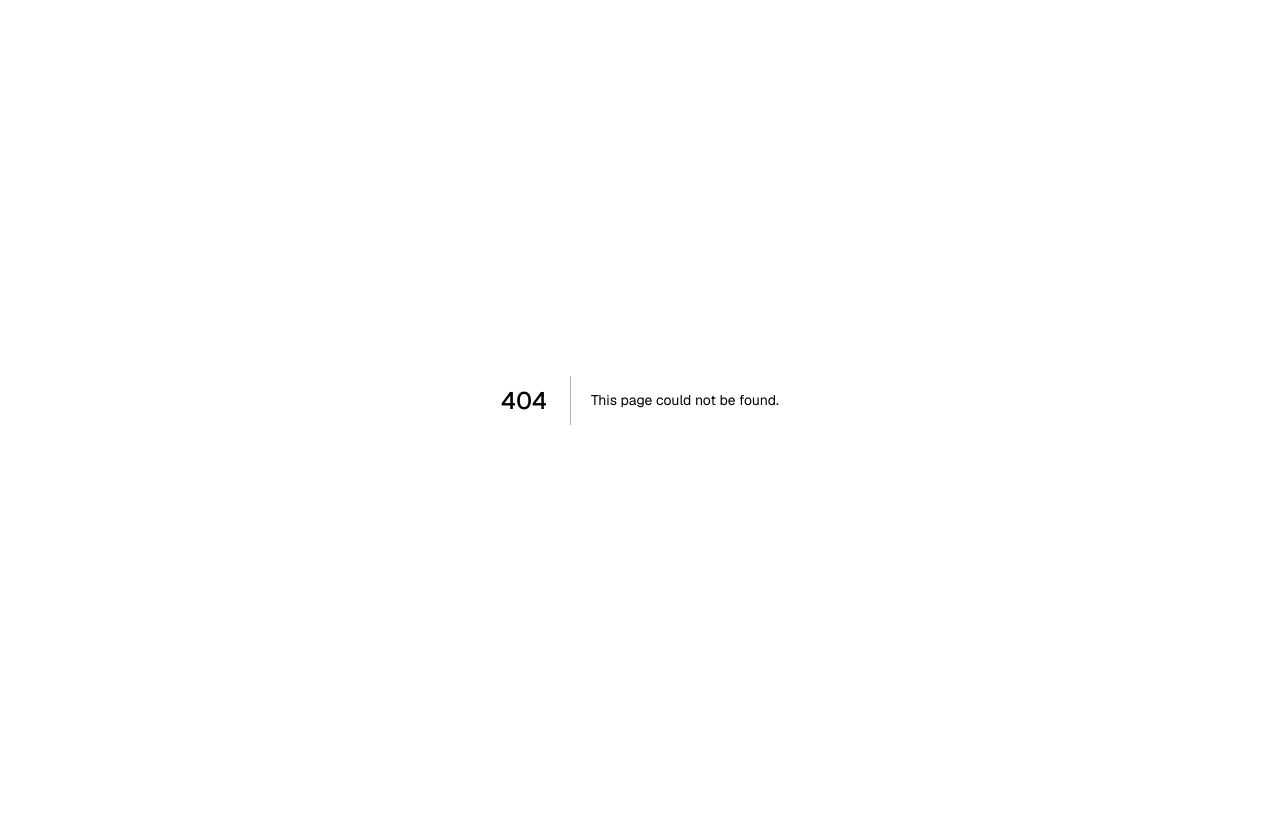
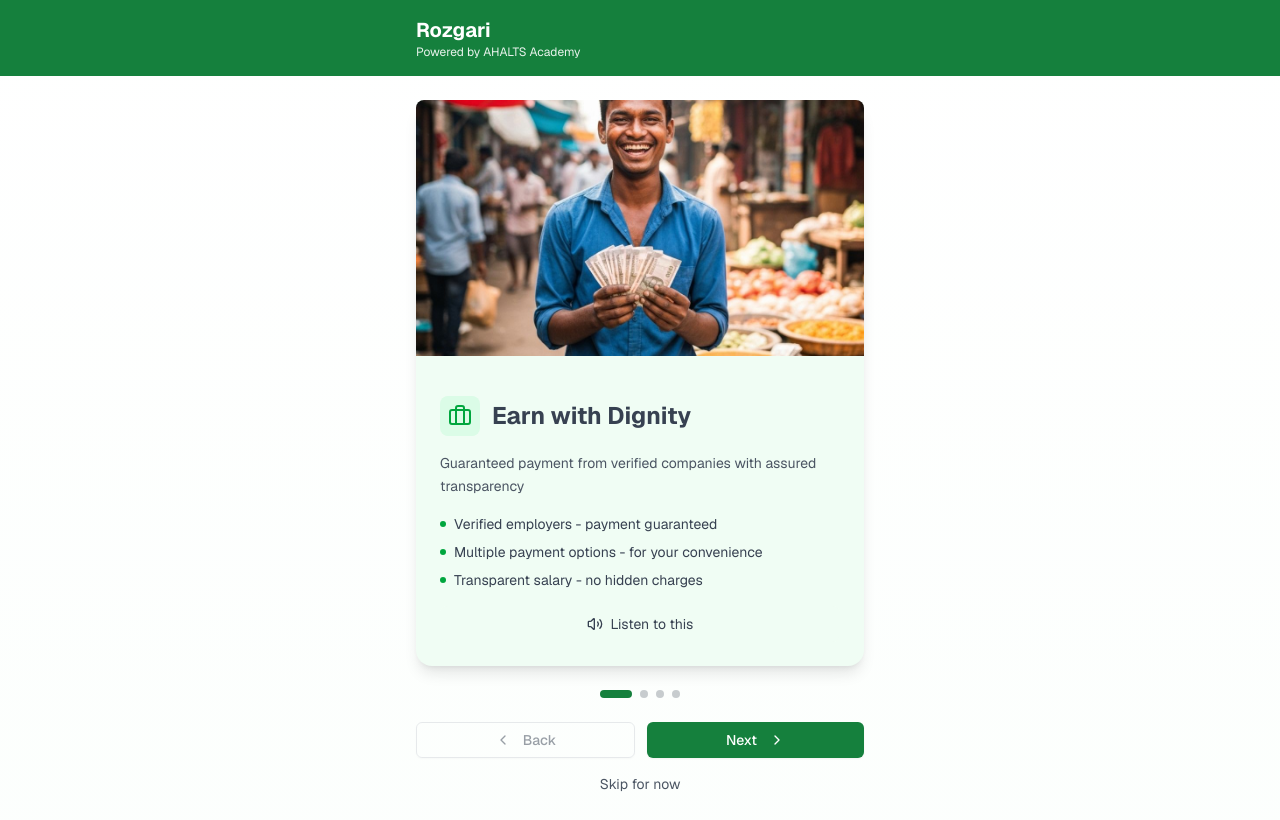
Before and after one commit to netcruxx-admin/chathub-tiptop-web, a Next.js app: page /onboarding in a window 1280 px wide. Before the commit this address had no page. Built offline with nearby package versions, Linux system fonts and the light colour scheme.

Commit message:
onboarding page

```diff
--- a/src/app/(auth)/confirmLanguage/page.tsx
+++ b/src/app/(auth)/confirmLanguage/page.tsx
@@ -59,7 +59,14 @@ export default function ConfirmLanguage() {
 					))}
 				</div>
 
-				<Button className="w-full h-12 text-base font-semibold">Continue</Button>
+				<Button
+					className="w-full h-12 text-base font-semibold"
+					onClick={() => {
+						router.push("/onboarding");
+					}}
+				>
+					Continue
+				</Button>
 			</div>
 		</div>
 	);
--- /dev/null
+++ b/src/app/onboarding/page.tsx
@@ -0,0 +1,219 @@
+"use client";
+
+import { useState } from "react";
+import { Button } from "@/components/ui/button";
+import {
+	Briefcase,
+	GraduationCap,
+	TrendingUp,
+	ChevronLeft,
+	ChevronRight,
+	Volume2,
+	Sparkles,
+} from "lucide-react";
+import Image from "next/image";
+
+export default function Onboarding() {
+	const [currentCard, setCurrentCard] = useState(0);
+	const [isVoicePlaying, setIsVoicePlaying] = useState(false);
+
+	const cards = [
+		{
+			icon: Briefcase,
+			iconColor: "text-green-600",
+			listColor: "bg-green-600",
+			bgColor: "bg-green-100",
+			title: "Earn with Dignity",
+			description:
+				"Guaranteed payment from verified companies with assured transparency",
+			points: [
+				"Verified employers - payment guaranteed",
+				"Multiple payment options - for your convenience",
+				"Transparent salary - no hidden charges",
+			],
+			image: "/indian-worker-earning-money-happily.jpg",
+		},
+		{
+			icon: GraduationCap,
+			iconColor: "text-blue-600",
+			listColor: "bg-blue-600",
+			bgColor: "bg-blue-100",
+			title: "Learn",
+			description:
+				"Take your skills to the next level with industry-recognized certifications",
+			points: [
+				"NSDC certified courses - many are free",
+				"CSR-funded programs - companies sponsor your training",
+				"Practical skills from experts - Learn on the job",
+			],
+			image: "/indian-worker-learning-in-training-class.jpg",
+		},
+		{
+			icon: TrendingUp,
+			iconColor: "text-purple-600",
+			listColor: "bg-purple-600",
+			bgColor: "bg-purple-100",
+			title: "Move Forward",
+			description:
+				"Unlock better opportunities with every job and increase your earning potential",
+			points: [
+				"Verify skills to unlock premium jobs",
+				"Earn 30-50% more with certifications",
+				"Career roadmap and mentorship support",
+			],
+			image: "/indian-worker-career-growth-success.jpg",
+		},
+		{
+			icon: Sparkles,
+			iconColor: "text-orange-600",
+			bgColor: "bg-orange-100",
+			title: "Smart Technology",
+			description:
+				"AI-powered platform that understands your needs and delivers the best opportunities",
+			points: [
+				"AI matching - perfect jobs automatically for you",
+				"Live tracking - see application status in real-time",
+				"Interview prep - video tips and practice sessions",
+			],
+			image: "/indian-worker-using-smartphone-app-for-job-search.jpg",
+		},
+	];
+
+	const currentCardData = cards[currentCard];
+	const Icon = currentCardData.icon;
+
+	const handleNext = () => {
+		if (currentCard < cards.length - 1) {
+			setCurrentCard(currentCard + 1);
+		} else {
+			alert("DONE");
+		}
+	};
+
+	const handlePrev = () => {
+		if (currentCard > 0) {
+			setCurrentCard(currentCard - 1);
+		}
+	};
+
+	const handleVoicePlay = () => {
+		setIsVoicePlaying(true);
+		// Simulate voice playing (in real app, this would trigger actual TTS)
+		setTimeout(() => setIsVoicePlaying(false), 3000);
+	};
+
+	return (
+		<div className="min-h-screen bg-gradient-to-b from-background to-muted/20 flex flex-col">
+			{/* Header */}
+			<div className="bg-primary text-primary-foreground py-4 px-4">
+				<div className="max-w-md mx-auto">
+					<h1 className="text-xl font-bold">Rozgari</h1>
+					<p className="text-xs opacity-90">Powered by AHALTS Academy</p>
+				</div>
+			</div>
+
+			{/* Main Card Container */}
+			<div className="flex-1 flex flex-col items-center justify-center px-4 py-6">
+				<div className="w-full max-w-md">
+					{/* Card */}
+					<div className="bg-card rounded-2xl shadow-lg space-y-4">
+						<div className="relative w-full h-48 md:h-64 rounded-tr-lg rounded-tl-lg overflow-hidden bg-muted flex items-center justify-center">
+							<Image
+								src={currentCardData.image || "/placeholder.svg"}
+								alt={currentCardData.title}
+								className="w-full h-full object-cover"
+								fill
+							/>
+						</div>
+
+						<div className="p-6 space-y-4 flex flex-col">
+							{/* Icon and Title */}
+							<div className="flex items-center gap-3">
+								<div className={`p-2 ${currentCardData.bgColor} rounded-lg`}>
+									<Icon className={`w-6 h-6 ${currentCardData.iconColor}`} />
+								</div>
+								<h2 className="text-2xl font-bold">{currentCardData.title}</h2>
+							</div>
+							{/* Description */}
+							<p className="text-sm text-muted-foreground leading-relaxed">
+								{currentCardData.description}
+							</p>
+							{/* Bullet Points */}
+							<ul className="space-y-2">
+								{currentCardData.points.map((point, index) => (
+									<li key={index} className="flex items-center gap-2 text-sm">
+										<span
+											className={`w-1.5 h-1.5 rounded-full ${currentCardData.listColor} flex-shrink-0`}
+										/>
+										<span>{point}</span>
+									</li>
+								))}
+							</ul>
+							{/* Voice Assistant Button */}
+							<button
+								onClick={handleVoicePlay}
+								className="w-full flex items-center justify-center gap-2 py-2 px-4 rounded-lg bg-muted hover:bg-muted/80 transition-colors"
+								disabled={isVoicePlaying}
+							>
+								<Volume2
+									className={`w-4 h-4 ${isVoicePlaying ? "animate-pulse" : ""}`}
+								/>
+								<span className="text-sm">
+									{isVoicePlaying ? "Playing..." : "Listen to this"}
+								</span>
+							</button>
+						</div>
+					</div>
+
+					{/* Progress Dots */}
+					<div className="flex justify-center gap-2 mt-6">
+						{cards.map((_, index) => (
+							<button
+								key={index}
+								onClick={() => setCurrentCard(index)}
+								className={`h-2 rounded-full transition-all ${
+									index === currentCard ? "w-8 bg-primary" : "w-2 bg-muted-foreground/30"
+								}`}
+								aria-label={`Go to card ${index + 1}`}
+							/>
+						))}
+					</div>
+
+					{/* Navigation Buttons */}
+					<div className="flex gap-3 mt-6">
+						<Button
+							variant="outline"
+							onClick={handlePrev}
+							className="flex-1 flex items-center bg-transparent disabled:hover:bg-transparent"
+							disabled={currentCard <= 0}
+						>
+							<ChevronLeft className="w-4 h-4 mr-1 mt-[1px]" />
+							Back
+						</Button>
+						<Button onClick={handleNext} className="flex-1 flex items-center">
+							{currentCard < cards.length - 1 ? (
+								<>
+									Next
+									<ChevronRight className="w-4 h-4 ml-1 mt-[1px]" />
+								</>
+							) : (
+								<>
+									Start Profile Creation
+									<ChevronRight className="w-4 h-4 ml-1 mt-[1px]" />
+								</>
+							)}
+						</Button>
+					</div>
+
+					{/* Skip Option */}
+					<button
+						onClick={() => alert("DONE")}
+						className="w-full text-center text-sm text-muted-foreground mt-4 hover:text-foreground transition-colors"
+					>
+						Skip for now
+					</button>
+				</div>
+			</div>
+		</div>
+	);
+}
```
